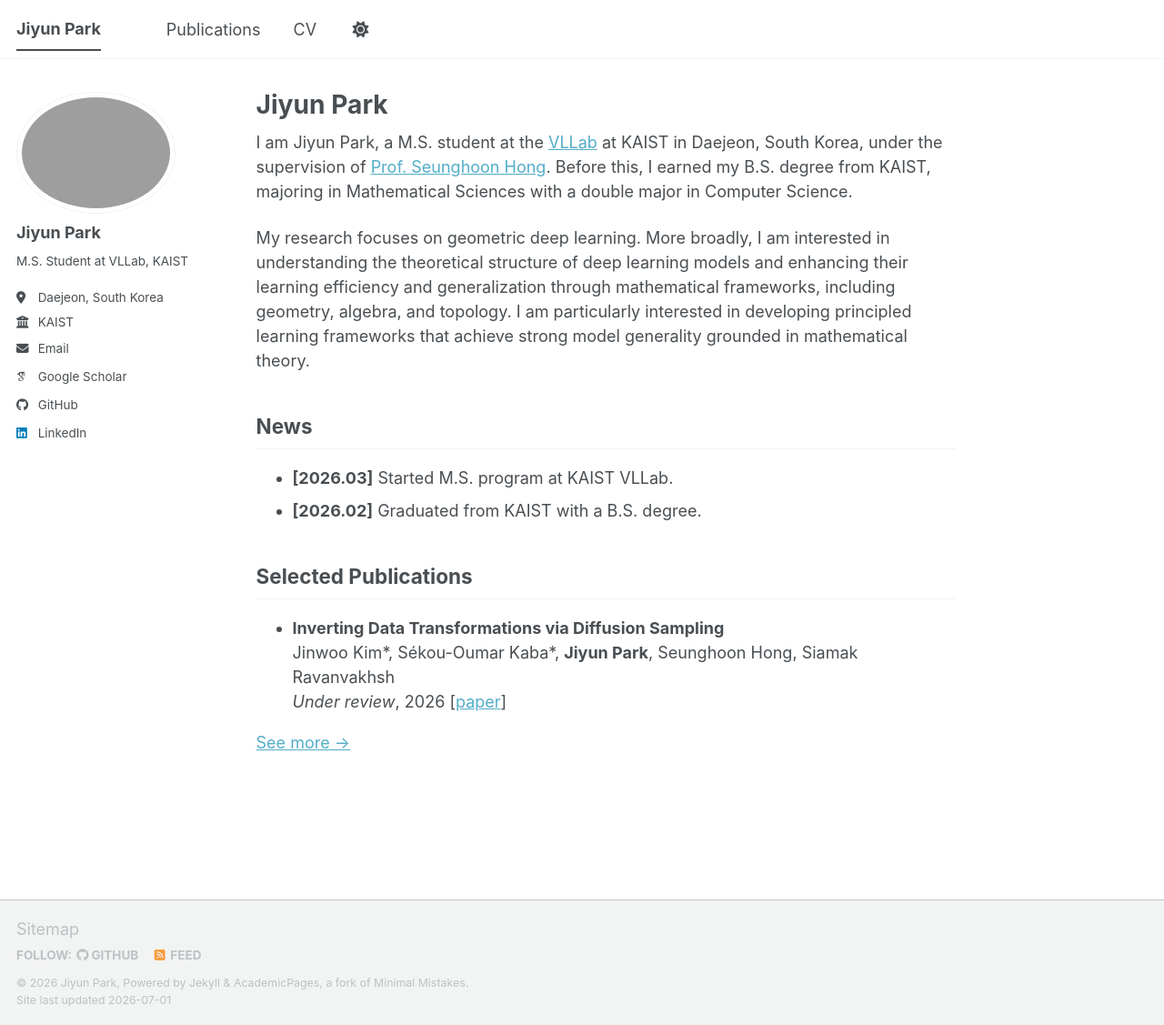
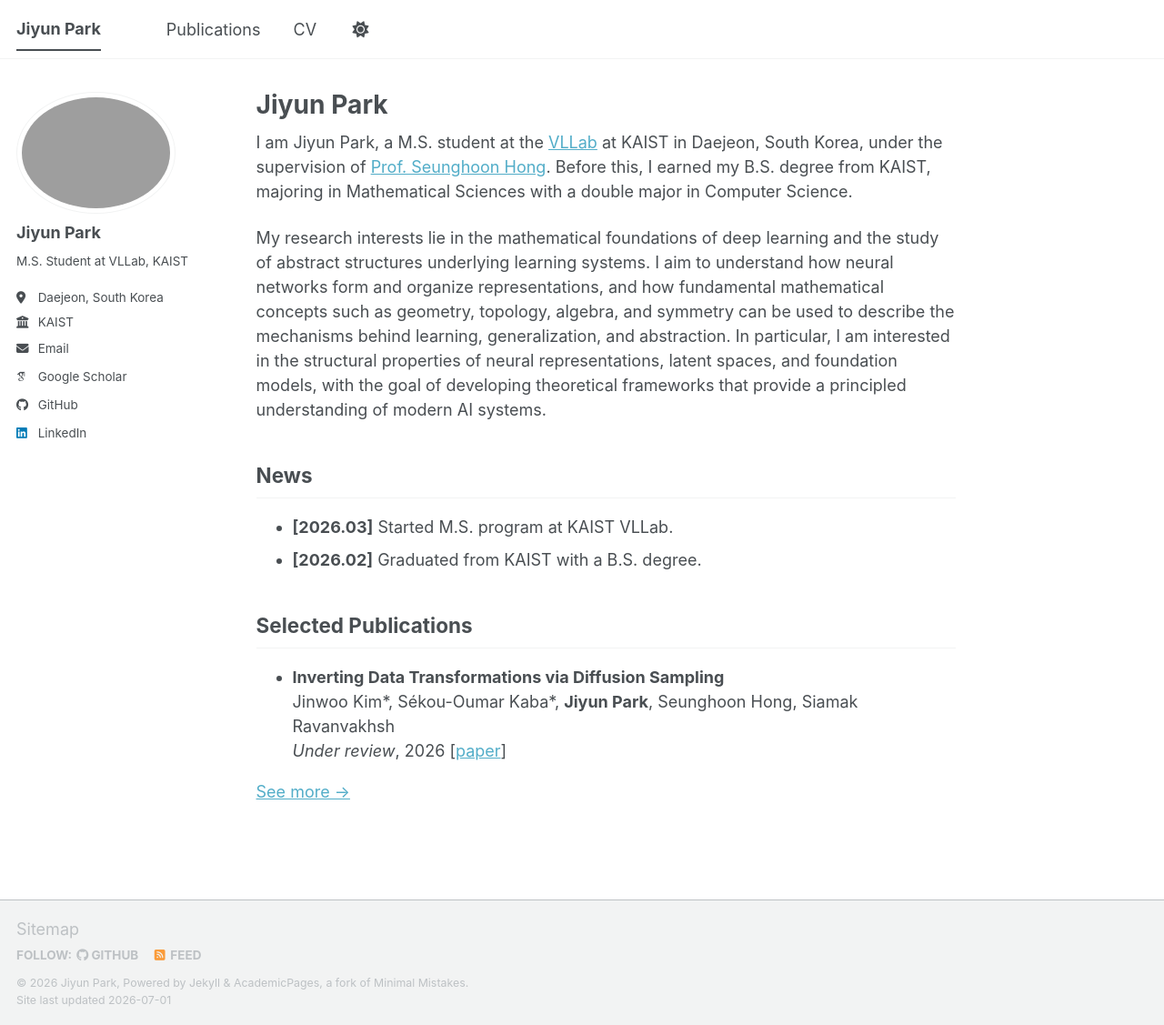
Before and after one commit to uxhif/uxhif.github.io, a Jekyll site: the page built from _pages/about.md, in a window 1280 px wide and 1127 px high. Shown: the whole window at 91% size. Built offline with Jekyll 4.4.1, drawn with Linux system fonts in a browser that asks for light colours; some web fonts are replaced; a script bundle is joined from its source files by our own code; library files that are not in the unit come from our copies.

Commit message:
Update research interests in about.md
Refined research interests to emphasize mathematical foundations and structural properties of neural networks.

```diff
--- a/_pages/about.md
+++ b/_pages/about.md
@@ -10,7 +10,9 @@ redirect_from:
 I am Jiyun Park, a M.S. student at the [VLLab](https://vllab.kaist.ac.kr/) at KAIST in Daejeon, South Korea, under the supervision of [Prof. Seunghoon Hong](https://maga33.github.io/).
 Before this, I earned my B.S. degree from KAIST, majoring in Mathematical Sciences with a double major in Computer Science.
 
-My research focuses on geometric deep learning. More broadly, I am interested in understanding the theoretical structure of deep learning models and enhancing their learning efficiency and generalization through mathematical frameworks, including geometry, algebra, and topology. I am particularly interested in developing principled learning frameworks that achieve strong model generality grounded in mathematical theory.
+My research interests lie in the mathematical foundations of deep learning and the study of abstract structures underlying learning systems.
+I aim to understand how neural networks form and organize representations, and how fundamental mathematical concepts such as geometry, topology, algebra, and symmetry can be used to describe the mechanisms behind learning, generalization, and abstraction. In particular, I am interested in the structural properties of neural representations, latent spaces, and foundation models, with the goal of developing theoretical frameworks that provide a principled understanding of modern AI systems.
+
 
 News
 -----
```
